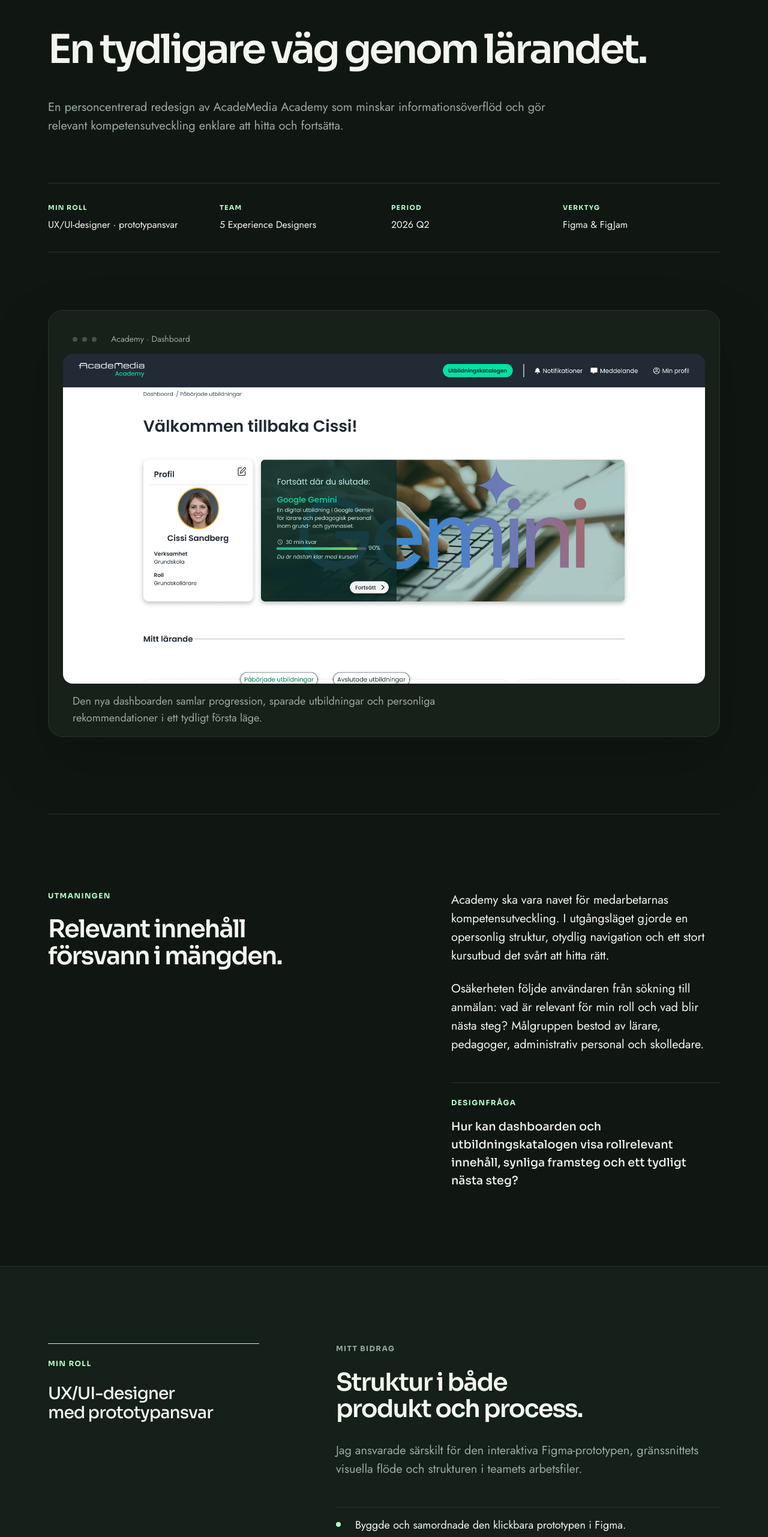
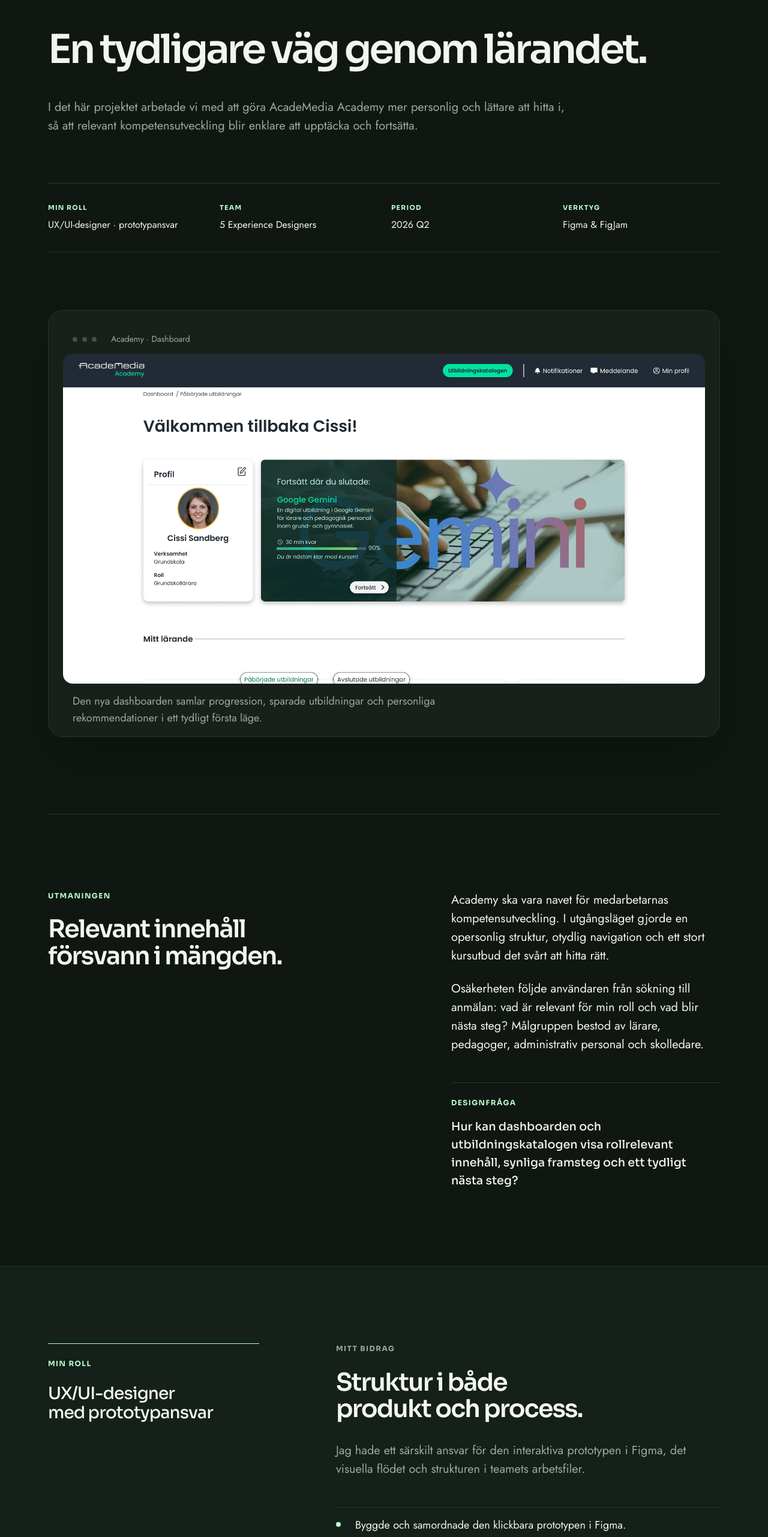
Before and after one commit to Karro-fi/karolina-portfolio, a Next.js app in the folder karolina-portfolio-vercel-upload/: page /case/academedia in a window 1280 px wide. Shown: the part 234-2797 px from the top of the page at 60% size. Built offline with nearby package versions, Linux system fonts and the light colour scheme; no server answers.

Commit message:
Gör AcadeMedia mer personligt skrivet

```diff
--- a/karolina-portfolio-vercel-upload/app/case/academedia/page.tsx
+++ b/karolina-portfolio-vercel-upload/app/case/academedia/page.tsx
@@ -121,9 +121,9 @@ export default function Home() {
 
           <h1>En tydligare väg genom lärandet.</h1>
           <p className="hero-intro">
-            En personcentrerad redesign av AcadeMedia Academy som minskar
-            informationsöverflöd och gör relevant kompetensutveckling enklare att hitta och
-            fortsätta.
+            I det här projektet arbetade vi med att göra AcadeMedia Academy mer
+            personlig och lättare att hitta i, så att relevant kompetensutveckling
+            blir enklare att upptäcka och fortsätta.
           </p>
 
           <dl className="project-meta" aria-label="Projektfakta">
@@ -207,8 +207,8 @@ export default function Home() {
             <p className="eyebrow">Mitt bidrag</p>
             <h2>Struktur i både produkt och process.</h2>
             <p className="prose-large">
-              Jag ansvarade särskilt för den interaktiva Figma-prototypen, gränssnittets
-              visuella flöde och strukturen i teamets arbetsfiler.
+              Jag hade ett särskilt ansvar för den interaktiva prototypen i Figma,
+              det visuella flödet och strukturen i teamets arbetsfiler.
             </p>
             <ul className="contribution-list">
               <li>Byggde och samordnade den klickbara prototypen i Figma.</li>
@@ -230,8 +230,8 @@ export default function Home() {
                 hovringslägen och återkoppling.
               </p>
               <p>
-                Den hjälper användaren att upptäcka relevanta utbildningar utan att tappa
-                sammanhanget.
+                Tanken var att användaren skulle kunna upptäcka relevanta utbildningar
+                utan att tappa sammanhanget.
               </p>
             </div>
           </div>
@@ -300,9 +300,9 @@ export default function Home() {
             <p className="eyebrow">Utbildningskatalog</p>
             <h2>Mer information. Mindre osäkerhet.</h2>
             <p>
-              Filtrering efter roll, verksamhet, utbildningsform och plats ger kontroll över
-              ett stort kursutbud. Tydlig metadata och konsekventa kort gör det enklare att
-              avgöra om en utbildning passar.
+              Vi lade till filter för roll, verksamhet, utbildningsform och plats för att
+              göra det stora kursutbudet lättare att hantera. Tydlig information och
+              konsekventa kort gör det enklare att avgöra om en utbildning passar.
             </p>
             <ul className="feature-list">
               <li>Valda filter syns direkt och kan tas bort.</li>
@@ -354,8 +354,8 @@ export default function Home() {
           </div>
           <div className="outcome-copy">
             <p className="prose-large">
-              Utvärderingarna bekräftade att dashboarden gav en tydlig överblick och att
-              filter och informationshierarki gjorde katalogen lättare att använda.
+              I utvärderingarna såg vi att dashboarden gav en tydlig överblick och att
+              filtreringen och informationshierarkin gjorde katalogen lättare att använda.
             </p>
             <div className="outcome-list">
               <div><p>Personliga rekommendationer minskar irrelevant innehåll.</p></div>
```
